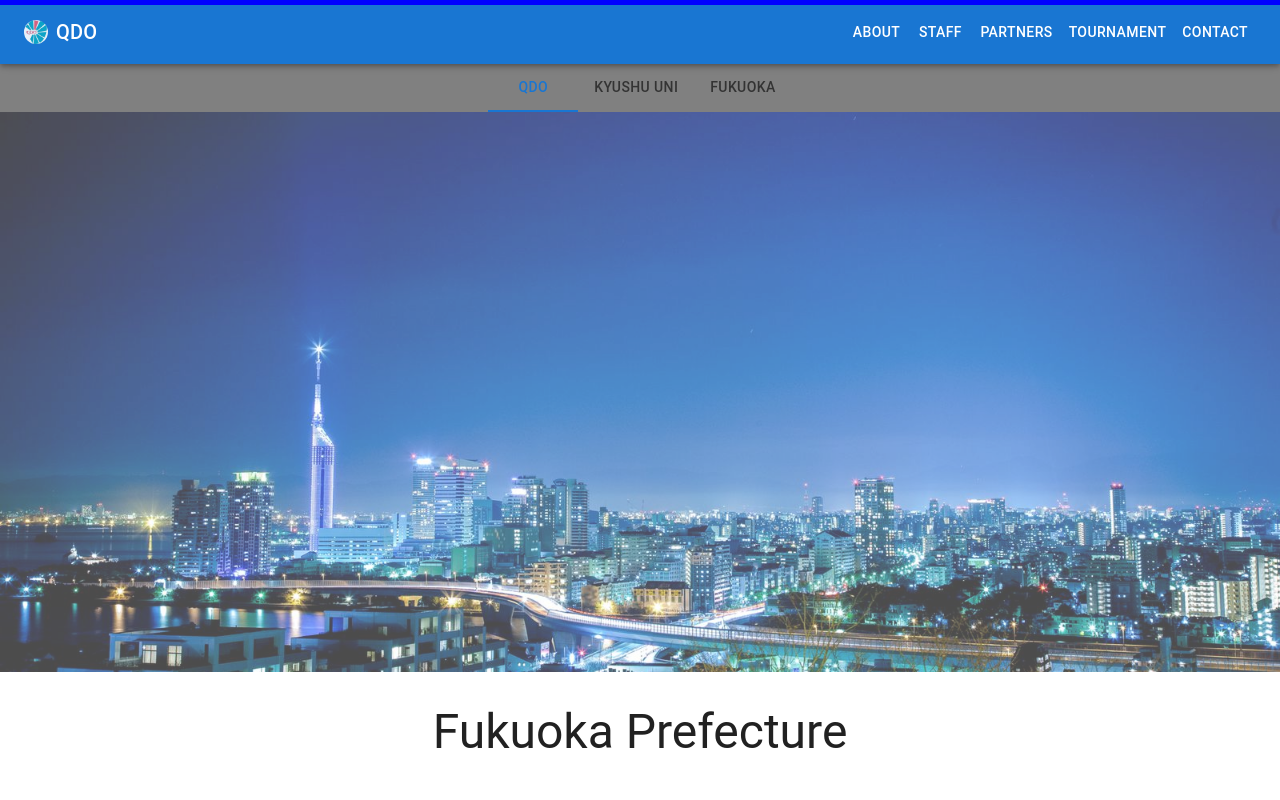
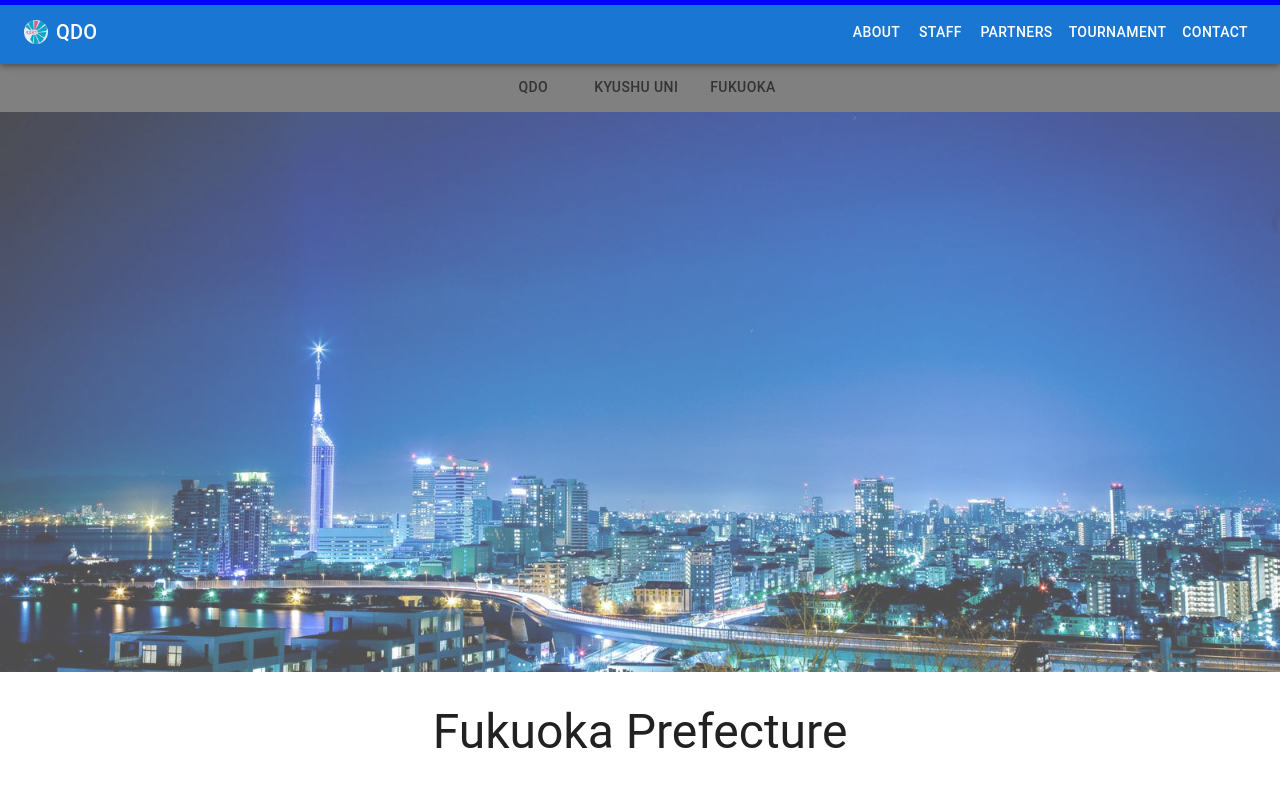
Before and after one commit to yupon-pro/qdo-site, a Next.js app: page /about/fukuoka in a window 1280 px wide. Shown: the top 800 px of the page. Built offline with nearby package versions, Linux system fonts and the light colour scheme.

Commit message:
make subnav more sophisticated.

```diff
--- a/src/app/layout.tsx
+++ b/src/app/layout.tsx
@@ -6,6 +6,7 @@ import { Box } from "@mui/material";
 import "./globals.css";
 import SubNav from "@/ui/SubNav";
 import { ContextProvider } from "@/ui/ContextProvider";
+import { ReactNode } from "react";
 // このglobals.cssがtailwindcssのスタイリング提供になっているので、
 // これは外してはダメ！
 
@@ -18,7 +19,7 @@ export const metadata: Metadata = {
 export default function RootLayout({
   children,
 }: Readonly<{
-  children: React.ReactNode;
+  children: ReactNode;
 }>) {
   return (
     <html>
--- a/src/app/template.tsx
+++ b/src/app/template.tsx
@@ -2,14 +2,14 @@
 
 import { motion } from "framer-motion";
 import { usePathname } from "next/navigation";
-import React from "react";
+import { ReactNode } from "react";
 
 const variants = {
   hidden: { opacity: 0 },
   enter: { opacity: 1 },
 };
 
-export default function Template({ children }: { children: React.ReactNode }) {
+export default function Template({ children }: { children:ReactNode }) {
   const pathname = usePathname();
   return (
     <motion.div
--- a/src/ui/Component/Dialog/PhotoDialog.tsx
+++ b/src/ui/Component/Dialog/PhotoDialog.tsx
@@ -1,12 +1,12 @@
 "use client";
 
-import * as React from "react";
 import Dialog from "@mui/material/Dialog";
 import Image, { StaticImageData } from "next/image";
 import { Box } from "@mui/material";
+import { Fragment, useState } from "react";
 
 export default function PhotoDialog({ image }: { image: { title: string; url: string | StaticImageData } }) {
-  const [open, setOpen] = React.useState(false);
+  const [open, setOpen] = useState(false);
 
   const handleClickOpen = () => {
     setOpen(true);
@@ -17,7 +17,7 @@ export default function PhotoDialog({ image }: { image: { title: string; url: st
   };
 
   return (
-    <React.Fragment>
+    <Fragment>
       <Box
         sx={{
           ":hover": { cursor: "pointer", opacity: 0.65 },
@@ -46,6 +46,6 @@ export default function PhotoDialog({ image }: { image: { title: string; url: st
           width={450}
         />
       </Dialog>
-    </React.Fragment>
+    </Fragment>
   );
 }
--- a/src/ui/Header.tsx
+++ b/src/ui/Header.tsx
@@ -1,6 +1,5 @@
 "use client";
 
-import * as React from "react";
 import MenuIcon from "@mui/icons-material/Menu";
 import {
   AppBar,
@@ -22,6 +21,7 @@ import {
 import Link from "next/link";
 import { hoverUnderline } from "./Component/Props";
 import { useNavHeight } from "./ContextProvider";
+import { useEffect, useRef, useState } from "react";
 
 const drawerWidth = 200;
 const navItems = ["About", "Staff", "Partners", "Tournament", "Contact"];
@@ -29,15 +29,15 @@ const navItems = ["About", "Staff", "Partners", "Tournament", "Contact"];
 export default function DrawerAppBar() {
   const matches = useMediaQuery("(max-width:595px)");
   const anyHover = useMediaQuery("(any-hover:hover)");
-  const ref = React.useRef<HTMLHeadElement>(null);
+  const ref = useRef<HTMLHeadElement>(null);
   const { setNavHeight } = useNavHeight();
 
-  React.useEffect(() => {
+  useEffect(() => {
     const height = ref.current?.offsetHeight;
     setNavHeight((prev) => (height ? height : prev));
   }, [matches]);
 
-  const [mobileOpen, setMobileOpen] = React.useState(false);
+  const [mobileOpen, setMobileOpen] = useState(false);
 
   const handleDrawerToggle = () => {
     setMobileOpen((prevState) => !prevState);
--- a/src/ui/SubNav.tsx
+++ b/src/ui/SubNav.tsx
@@ -4,7 +4,7 @@ import { Box, Tab, Tabs } from "@mui/material";
 import Link from "next/link";
 import { usePathname } from "next/navigation";
 import { useNavHeight } from "./ContextProvider";
-import { useState } from "react";
+import { SyntheticEvent, useEffect, useState } from "react";
 
 const aboutPages: [string, string][] = [
   ["QDO", ""],
@@ -18,7 +18,7 @@ const tournamentPages: [string, string][] = ["Registration", "Visit", "Schedule"
 ]);
 
 export default function SubNav() {
-  const [value, setValue] = useState(0);
+  const [value, setValue] = useState<number|boolean>(false);
 
   const { navHeight } = useNavHeight();
   const pathname = usePathname();
@@ -26,9 +26,16 @@ export default function SubNav() {
   const flagTournamentPage = pathname.includes("tournament");
   const pages = flagAboutPage ? aboutPages : flagTournamentPage ? tournamentPages : undefined;
 
+  useEffect(()=>{
+    if (pages == undefined) return ;
+    return () => {
+      setValue(false);
+    };
+  },[pages]);
+
   if (pages == undefined) return null;
 
-  function handleChange(e: React.SyntheticEvent, newValue: number) {
+  function handleChange(e: SyntheticEvent, newValue: number) {
     setValue(newValue);
   }
 
```
Also changed, not shown: src/ui/Component/Dialog/RegulationDialog.tsx (+4 -4 lines).
